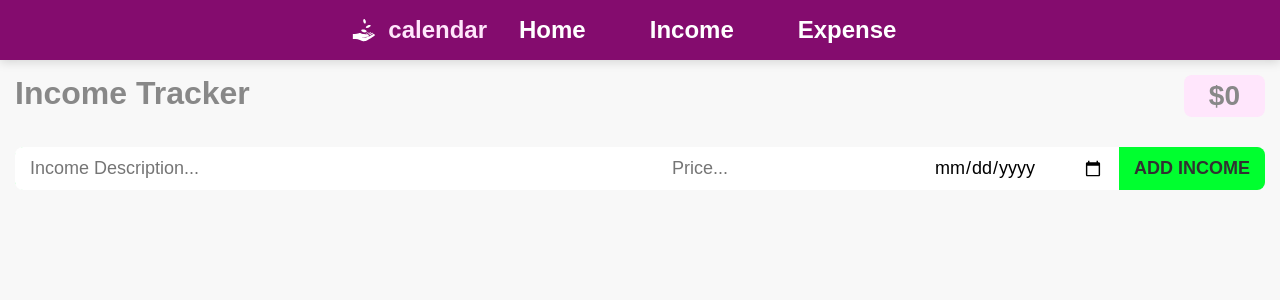
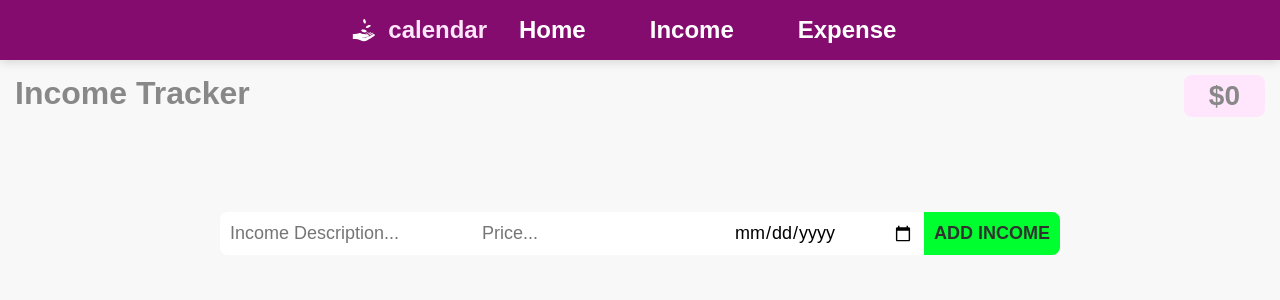
Before and after one commit to debbyuzuegbu/income-tracker, a React (Create React App) app: page /income-app in a window 1280 px wide. Shown: the top 300 px of the page. Built offline with nearby package versions, Linux system fonts and the light colour scheme.

Commit message:
changed the income form

```diff
--- a/src/index.css
+++ b/src/index.css
@@ -52,7 +52,7 @@ h1 {
 
 .income-form {
 	display: block;
-	margin: 15px;
+	margin: 5rem 20rem;
 	position: relative;
 }
 
@@ -85,7 +85,7 @@ h1 {
 }
 .form-inner input {
 	font-size: 18px;
-	padding: 10px 15px;
+	padding: 10px 10px;
 	background-color: #FFF;
 	@media screen (max-width:1600px){
 		padding: 2px 5px;
```
